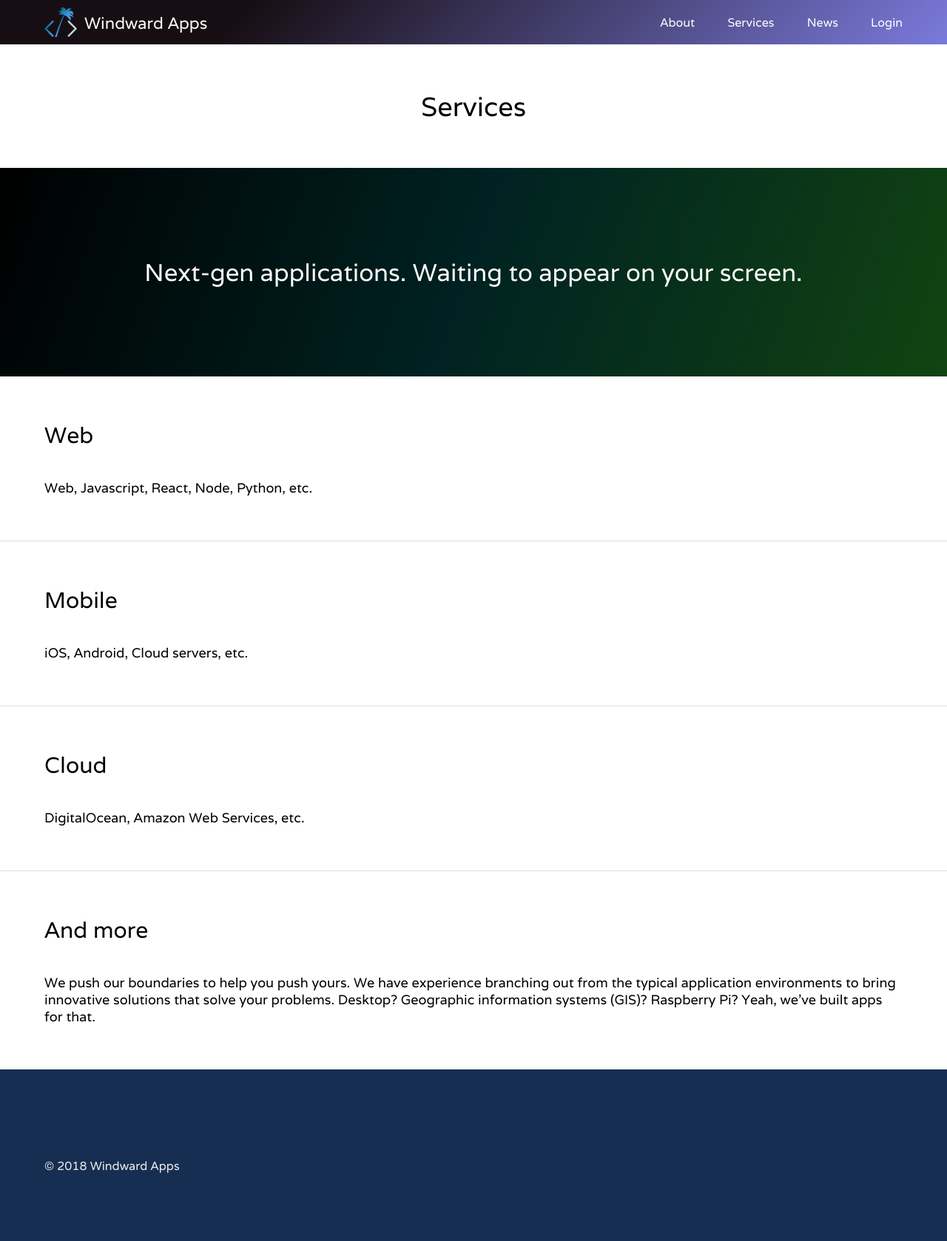
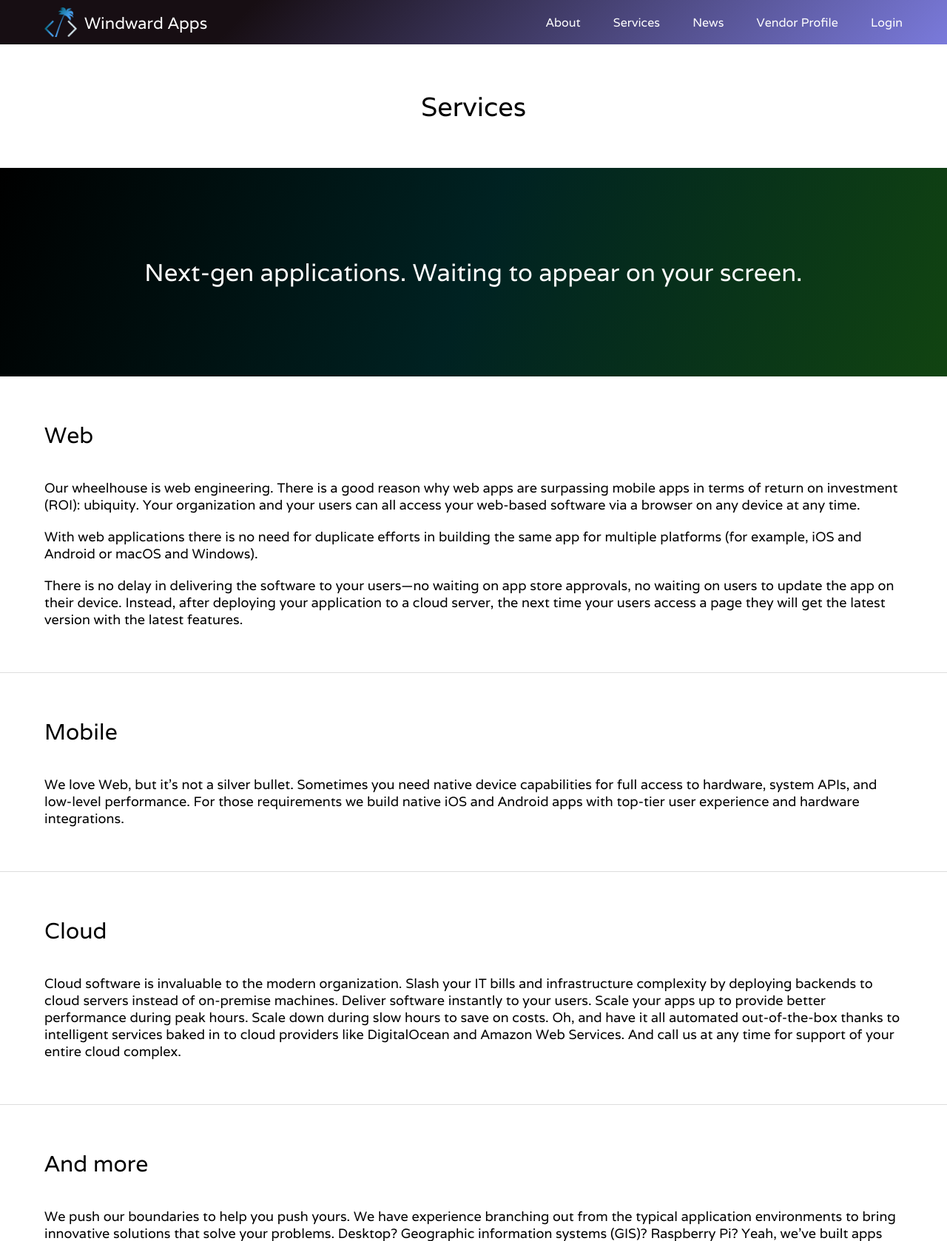
Before and after one commit to mulleady1/windwardapps.com, a Django app: page /services in a window 1280 px wide. Shown: the top 1678 px of the page at 74% size. Run offline with Django 3.2, Linux system fonts and the light colour scheme.

Commit message:
vendorprofile

```diff
--- a/project/app/static/app/base.css
+++ b/project/app/static/app/base.css
@@ -37,6 +37,9 @@ h6 {
   margin: 0;
   padding: 0;
   font-weight: 300;
+}
+p + p {
+  margin-top: 20px;
 }
 a {
   text-decoration: none;
--- a/project/app/templates/app/base.html
+++ b/project/app/templates/app/base.html
@@ -38,6 +38,7 @@
         <a href="/about">About</a>
         <a href="/services">Services</a>
         <a href="/news">News</a>
+        <a href="/vendor-profile">Vendor Profile</a>
         {% if user and user.is_authenticated %}
           <a href="/logout">Logout {{ user.username }}</a>
         {% else %}
--- a/project/app/templates/app/index.html
+++ b/project/app/templates/app/index.html
@@ -16,6 +16,7 @@
             <a href="/about" class="nav-link secondary-color mr0">About</a>
             <a href="/services" class="nav-link secondary-color mr0">Services</a>
             <a href="/news" class="nav-link secondary-color mr0">News</a>
+            <a href="/vendor-profile" class="nav-link secondary-color mr0">Vendor Profile</a>
             <a href="javascript:void(0)" class="scroll-link nav-link secondary-color mr0">Contact</a>
           </div>
         </div>
--- a/project/app/templates/app/services.html
+++ b/project/app/templates/app/services.html
@@ -32,7 +32,19 @@
       <div class="container">
         <h2>Web</h2>
         <p>
-          Web, Javascript, React, Node, Python, etc.
+          Our wheelhouse is web engineering. There is a good reason why web apps are surpassing
+          mobile apps in terms of return on investment (ROI): ubiquity. Your organization and your
+          users can all access your web-based software via a browser on any device at any time.
+        </p>
+        <p>
+          With web applications there is no need for duplicate efforts in building the same app for multiple
+          platforms (for example, iOS and Android or macOS and Windows).
+        </p>
+        <p>
+          There is no delay in delivering the software to your users—no waiting on app store approvals, no
+          waiting on users to update the app on their device. Instead, after deploying your application to a
+          cloud server, the next time your users access a page they will get the latest version with the latest
+          features.
         </p>
       </div>
     </div>
@@ -40,7 +52,9 @@
       <div class="container">
         <h2>Mobile</h2>
         <p>
-          iOS, Android, Cloud servers, etc.
+          We love Web, but it's not a silver bullet. Sometimes you need native device capabilities for full access
+          to hardware, system APIs, and low-level performance. For those requirements we build native iOS and
+          Android apps with top-tier user experience and hardware integrations.
         </p>
       </div>
     </div>
@@ -48,7 +62,12 @@
       <div class="container">
         <h2>Cloud</h2>
         <p>
-          DigitalOcean, Amazon Web Services, etc.
+          Cloud software is invaluable to the modern organization. Slash your IT bills and infrastructure complexity
+          by deploying backends to cloud servers instead of on-premise machines. Deliver software instantly to your
+          users. Scale your apps up to provide better performance during peak hours. Scale down during slow hours
+          to save on costs. Oh, and have it all automated out-of-the-box thanks to intelligent services baked in
+          to cloud providers like DigitalOcean and Amazon Web Services. And call us at any time for support of
+          your entire cloud complex.
         </p>
       </div>
     </div>
--- a/project/app/urls.py
+++ b/project/app/urls.py
@@ -1,6 +1,6 @@
 from django.urls import path
 
-from .views import IndexView, LoginView, LogoutView, about, services
+from .views import IndexView, LoginView, LogoutView, about, services, vendorprofile
 
 urlpatterns = [
     path('', IndexView.as_view(), name='index'),
@@ -9,4 +9,5 @@ urlpatterns = [
     path('logout', LogoutView.as_view(), name='logout'),
     path('about', about, name='about'),
     path('services', services, name='services'),
+    path('vendor-profile', vendorprofile, name='vendorprofile'),
 ]
--- a/project/app/views.py
+++ b/project/app/views.py
@@ -48,3 +48,7 @@ def about(req):
 
 def services(req):
     return render(req, 'app/services.html')
+
+
+def vendorprofile(req):
+    return render(req, 'app/vendorprofile.html')
```
Also changed, not shown: project/app/templates/app/vendorprofile.html (added, +51 -0 lines).
